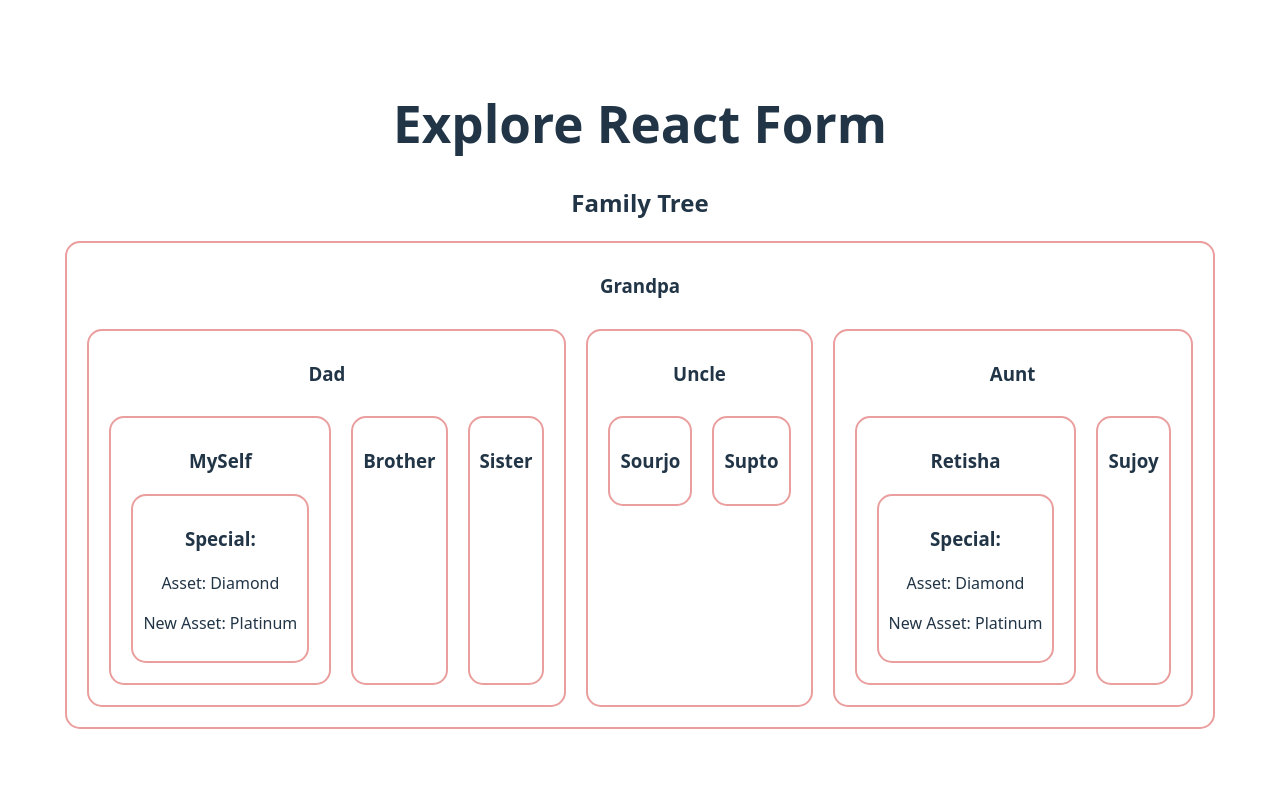
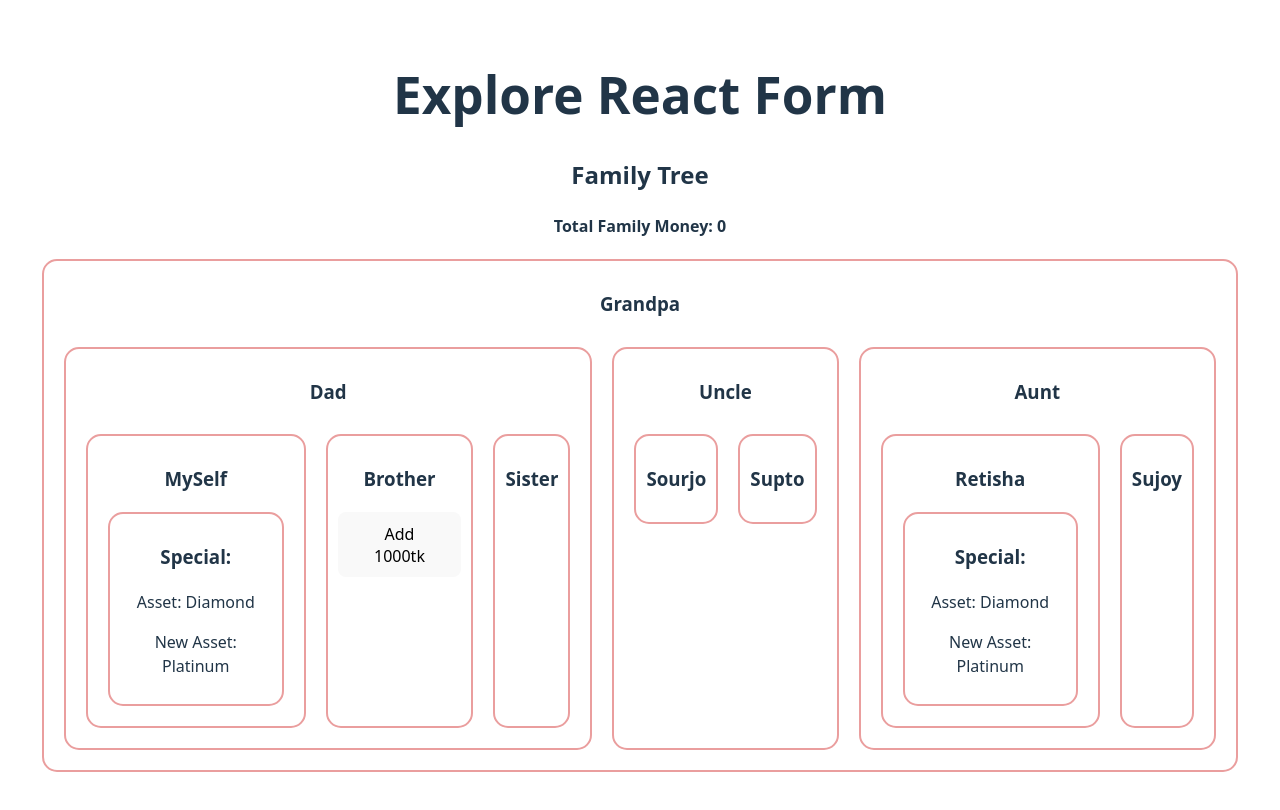
Before and after one commit to ArnavHD/working-with-data-in-react, a React (Vite) app: page / in a window 1280 px wide. Shown: the top 810 px of the page. Built offline with nearby package versions, Linux system fonts and the light colour scheme.

Commit message:
added moneyContext and we can increase money from a child to the parent element

```diff
--- a/src/Components/FamilyTree/Brother.jsx
+++ b/src/Components/FamilyTree/Brother.jsx
@@ -1,9 +1,12 @@
-import React from 'react';
+import React, { useContext } from 'react';
+import { MoneyContext } from './FamilyTree';
 
 const Brother = () => {
+    const [money, setMoney] = useContext(MoneyContext);
     return (
         <div>
             <h3>Brother</h3>
+            <button onClick={()=>setMoney(money + 1000)}>Add 1000tk</button>
         </div>
     );
 };
--- a/src/Components/FamilyTree/FamilyTree.jsx
+++ b/src/Components/FamilyTree/FamilyTree.jsx
@@ -1,8 +1,9 @@
-import React, { createContext } from 'react';
+import React, { createContext, useState } from 'react';
 import Grandpa from './Grandpa';
 import './FamilyTree.css'
 
 export const AssetContext = createContext('');
+export const MoneyContext = createContext(0);
 
 const FamilyTree = () => {
 
@@ -11,13 +12,19 @@
     const asset = "Diamond";
     const newAsset = "Platinum";
 
+    const [money, setMoney] = useState(0);
+
 
     return (
         <div className='family-tree'>
+
             <h2>Family Tree</h2>
-            <AssetContext.Provider value={newAsset} >
-                <Grandpa asset={asset}></Grandpa>
-            </AssetContext.Provider>
+            <h4>Total Family Money: {money}</h4>
+            <MoneyContext value={[money, setMoney]}>
+                <AssetContext.Provider value={newAsset} >
+                    <Grandpa asset={asset}></Grandpa>
+                </AssetContext.Provider>
+            </MoneyContext>
         </div>
     );
 };
```
